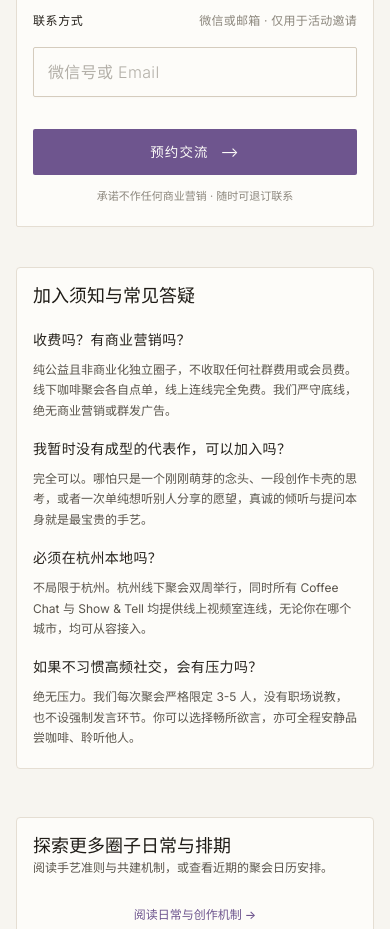
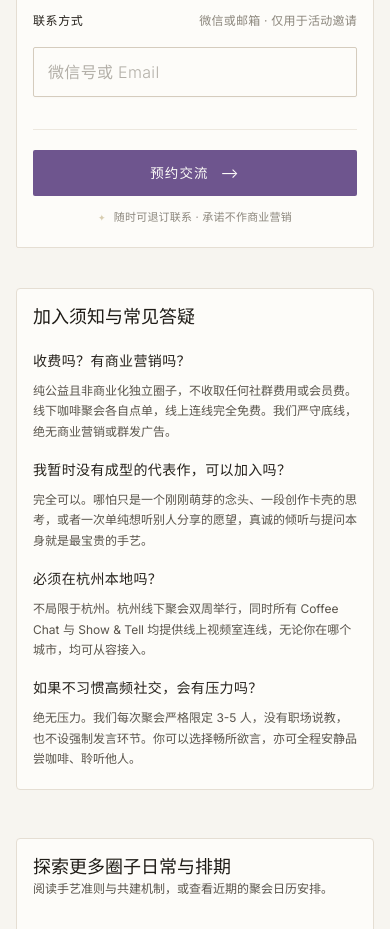
Before and after one commit to duoremifa/women-in-tech, an Astro site: page /join in a window 390 px wide. Shown: the part 3080-4009 px from the top of the page. Built offline with nearby package versions, Linux system fonts and the light colour scheme; Astro itself is replaced by a stand-in of ours; a web font is replaced by a local one.

Commit message:
style(form): group submit button and privacy reassurance closely

```diff
--- a/src/pages/index.astro
+++ b/src/pages/index.astro
@@ -1721,14 +1721,14 @@ import GeometricVisual from '../components/GeometricVisual.astro';
     color: var(--color-text-tertiary);
   }
 
-  /* 调整后的横向提交栏 (Submit Bar) */
+  /* 调整后的横向提交栏 (Submit Bar) - 按钮与保障文案紧凑并列 */
   .submit-bar {
     margin-top: var(--spacing-8);
     padding-top: var(--spacing-5);
     border-top: 1px solid var(--color-border-divider);
     display: flex;
     align-items: center;
-    justify-content: space-between;
+    justify-content: flex-start;
     gap: var(--spacing-4);
     flex-wrap: wrap;
   }
--- a/src/pages/join.astro
+++ b/src/pages/join.astro
@@ -364,12 +364,11 @@ import Layout from '../layouts/Layout.astro';
             <span class='lang-en'>Join the Conversation</span>
             <span class='btn-arrow'>⟶</span>
           </button>
-          <span class='privacy-reassurance lang-zh'>
-            承诺不作任何商业营销 · 随时可退订联系
-          </span>
-          <span class='privacy-reassurance lang-en'>
-            Unsubscribe anytime · Zero commercial marketing
-          </span>
+          <div class='privacy-assurance-pill'>
+            <span class='privacy-dot'>✦</span>
+            <span class='privacy-text lang-zh'>随时可退订联系 · 承诺不作商业营销</span>
+            <span class='privacy-text lang-en'>Unsubscribe anytime · Zero commercial marketing</span>
+          </div>
         </div>
 
         {/* 成功反馈回执函卡片 */}
@@ -1237,9 +1236,13 @@ import Layout from '../layouts/Layout.astro';
 
   .submit-zone {
     margin-top: var(--spacing-8);
+    padding-top: var(--spacing-5);
+    border-top: 1px solid var(--color-border-divider);
     display: flex;
-    flex-direction: column;
-    gap: var(--spacing-3);
+    align-items: center;
+    justify-content: flex-start;
+    gap: var(--spacing-4);
+    flex-wrap: wrap;
   }
 
   .submit-btn-primary {
@@ -1271,11 +1274,19 @@ import Layout from '../layouts/Layout.astro';
     transform: translateX(4px);
   }
 
-  .privacy-reassurance {
+  .privacy-assurance-pill {
+    display: inline-flex;
+    align-items: center;
+    gap: var(--spacing-2);
     font-family: var(--font-family-ui);
     font-size: 11px;
     color: var(--color-text-tertiary);
-    text-align: center;
+    letter-spacing: 0.02em;
+  }
+
+  .privacy-dot {
+    color: var(--color-gold-dust);
+    font-size: 9px;
   }
 
   /* 成功回执 */
@@ -1622,10 +1633,21 @@ import Layout from '../layouts/Layout.astro';
       min-height: 46px;
     }
 
+    .submit-zone {
+      flex-direction: column;
+      align-items: stretch;
+      gap: 12px;
+      margin-top: var(--spacing-4);
+    }
+
     .submit-btn-primary {
       width: 100%;
       height: 46px;
       font-size: 13.5px;
+    }
+
+    .privacy-assurance-pill {
+      justify-content: center;
     }
 
     .receipt-loop-grid {
```
